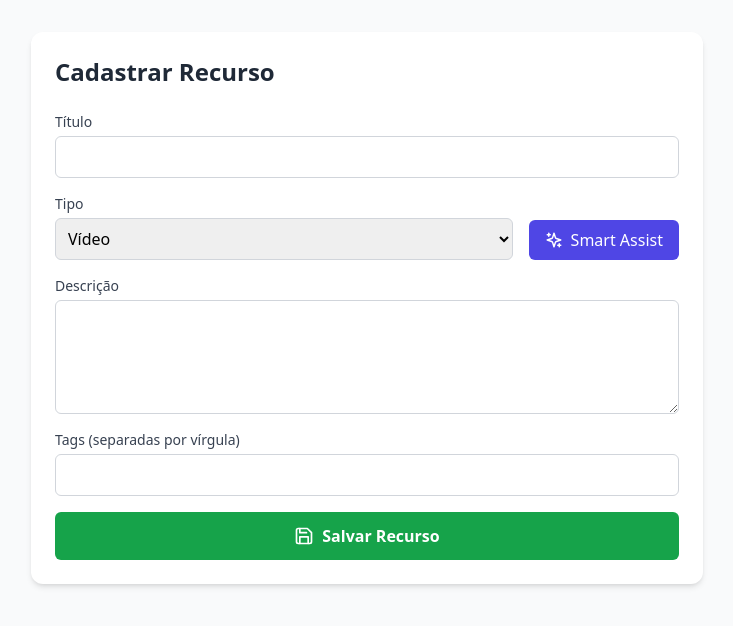
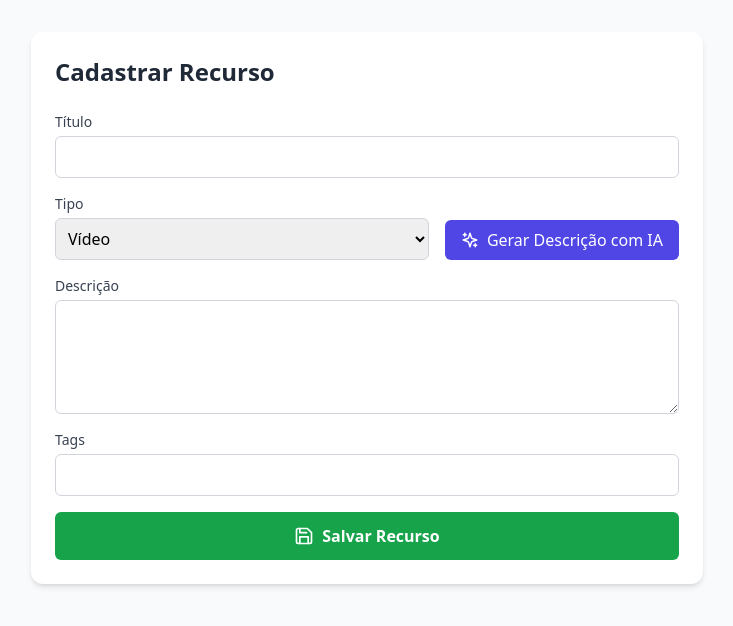
Before and after one commit to Jgmc2025/hub-de-recursos-educacionais, a React (Create React App) app in the folder frontend/: page / in a window 1280 px wide. Shown: the top 626 px of the page, without its empty margins (273-1006 px from the left). Built offline with nearby package versions, Linux system fonts and the light colour scheme.

Commit message:
feat: melhorar-mensagem-ao-usuario

```diff
--- a/frontend/src/App.js
+++ b/frontend/src/App.js
@@ -28,7 +28,7 @@ function App() {
       });
     } catch (error) {
       console.error("Erro na IA:", error);
-      alert("A IA falhou, mas você pode preencher manualmente.");
+      alert("O Serviço de Assistência por IA está indisponível no momento. Por favor, tente mais tarde.");
     } finally {
       setLoading(false);
     }
@@ -66,7 +66,7 @@ function App() {
               className="flex items-center gap-2 bg-indigo-600 text-white px-4 py-2 rounded-md hover:bg-indigo-700 disabled:bg-gray-400 transition-colors"
             >
               {loading ? <Loader2 className="animate-spin" size={18} /> : <Sparkles size={18} />}
-              Smart Assist
+              Gerar Descrição com IA
             </button>
           </div>
           <div>
@@ -79,7 +79,7 @@ function App() {
             />
           </div>
           <div>
-            <label className="block text-sm font-medium text-gray-700">Tags (separadas por vírgula)</label>
+            <label className="block text-sm font-medium text-gray-700">Tags</label>
             <input
               type="text"
               className="mt-1 block w-full border border-gray-300 rounded-md p-2"
```
Also changed, not shown: 1 other file (tests, documents, lock files or other folders).
